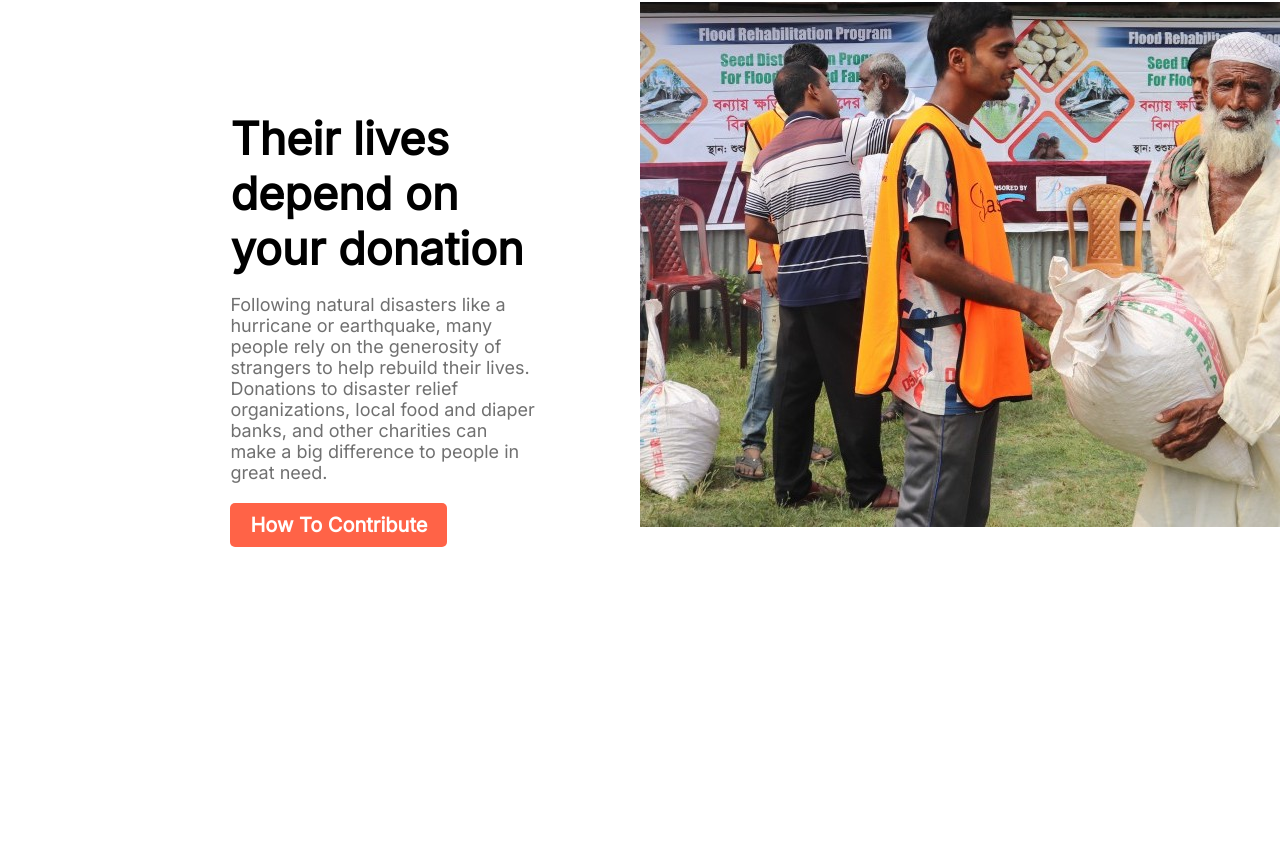
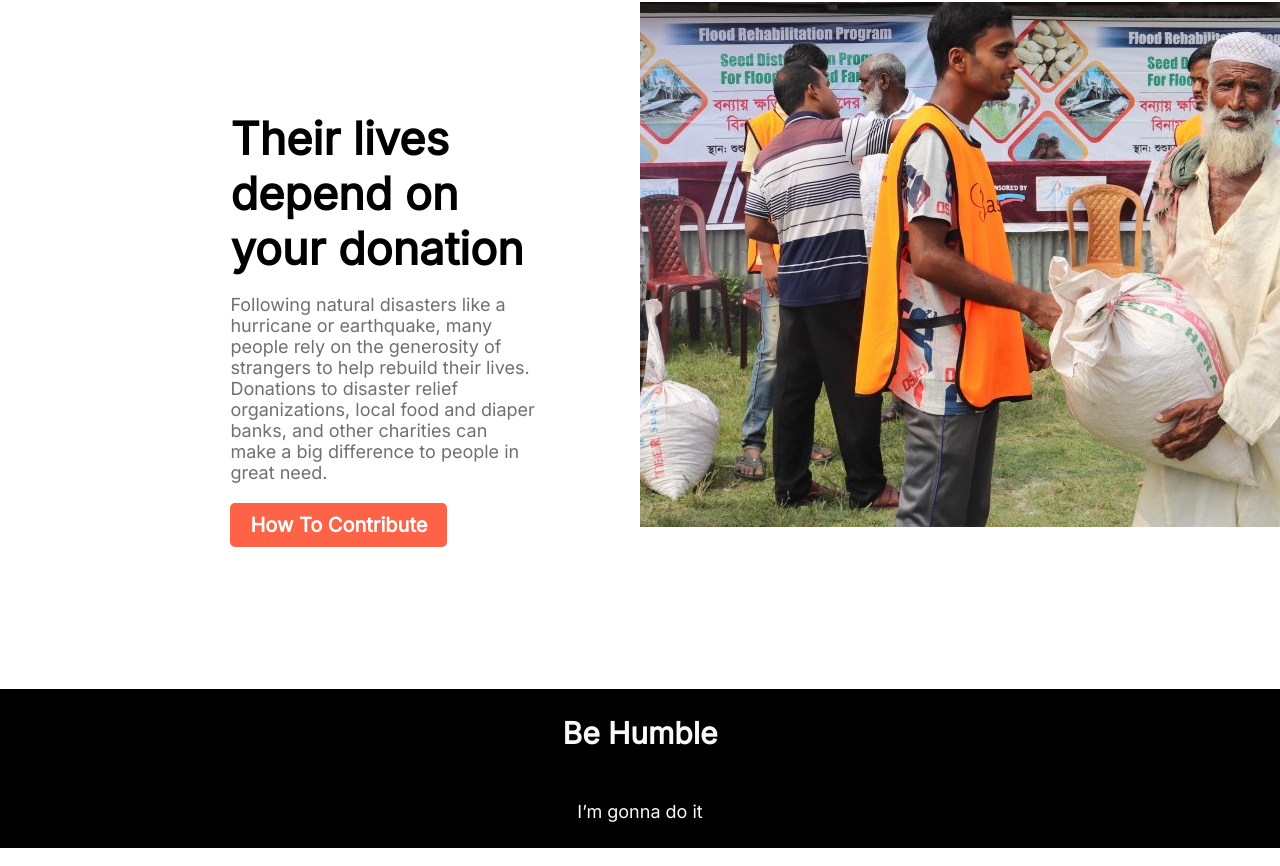
Before and after one commit to Devprince97/Donate-Today, a plain HTML site: page index.html in a window 1280 px wide. Shown: the part 1966-2832 px from the top of the page. Before the commit the page ends 2605 px from the top, so only its background shows below. Drawn offline with Linux system fonts and the light colour scheme.

Commit message:
final push

```diff
--- a/index.html
+++ b/index.html
@@ -106,6 +106,10 @@
             <img src="images/donation10.jpg" alt="">
         </div>
     </section>
+    <footer>
+        <h5>Be Humble</h5>
+        <p id="foot">I’m gonna do it</p>
+    </footer>
 
 </body>
 
--- a/style.css
+++ b/style.css
@@ -170,3 +170,22 @@ h3 {
     padding: 10%;
 
 }
+
+#foot {
+    color: #FAFAFA;
+    text-align: center;
+    padding-bottom: 2%;
+
+}
+
+footer h5 {
+    text-align: center;
+    color: #FAFAFA;
+    background-size: contain;
+    font-size: 30px;
+    padding-top: 2%;
+}
+
+footer {
+    background-color: #000000;
+}
```
